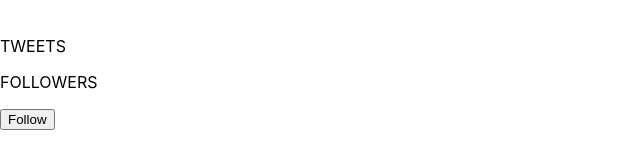
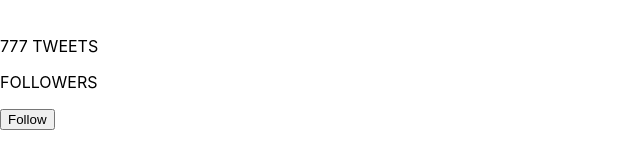
Before and after one commit to OlesiaKryvosheieva/technical-task, a React (Create React App) app: page / in a window 1280 px wide. Shown: the top 160 px of the page, without its empty margins (0-640 px from the left). Built offline with nearby package versions, Linux system fonts and the light colour scheme.

Commit message:
Update Card.jsx

```diff
--- a/src/components/Card.jsx
+++ b/src/components/Card.jsx
@@ -3,7 +3,7 @@ export const Card = () =>{
 
     return <div>
         <img src="" alt="" />
-        <p>TWEETS</p>
+        <p> 777 TWEETS</p>
         <p>FOLLOWERS</p>
         <button type="button">Follow</button>
     </div>
```
